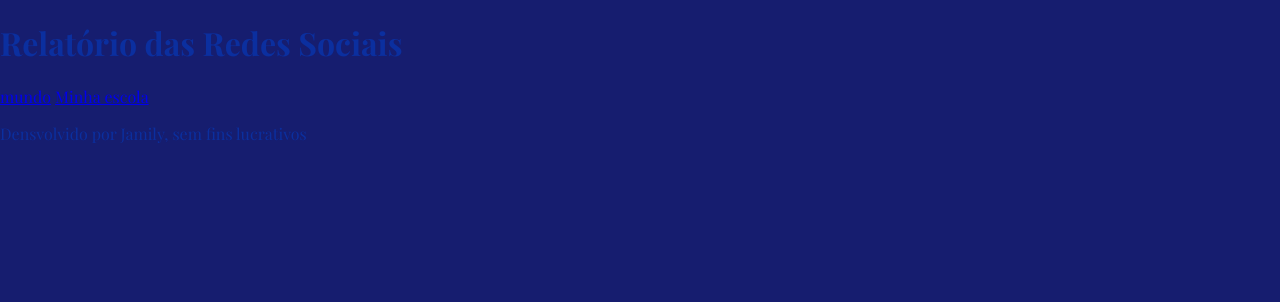
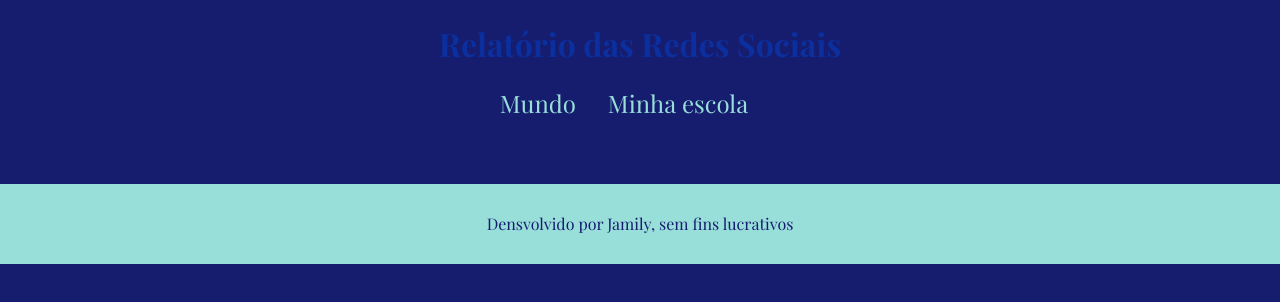
Before and after one commit to milylinda/projetoterceirotrimestre, a plain HTML site: page index.html in a window 1280 px wide. Drawn offline with nearby package versions, Linux system fonts and the light colour scheme; a web font is replaced by a local one.

Commit message:
Add files via upload

```diff
--- a/index.html
+++ b/index.html
@@ -7,13 +7,13 @@
     <link rel="stylesheet" href="style.css">
 </head>
 <body>
-    <head>
+    <header>
         <h1>Relatório das Redes Sociais</h1>
         <nav>
-            <a href="index.html">mundo</a>
+            <a href="index.html">Mundo</a>
             <a href="#">Minha escola</a>
         </nav>
-    </head>
+    </header>
     <main class="graficos-section">
         <section id="graficos-container" class="graficos-container">
              <!--crie os gráficos aqui-->
@@ -22,5 +22,6 @@
     <footer>
         <p>Densvolvido por Jamily, sem fins lucrativos </p>
     </footer>
+    <script type="module" src="informacoesGlobais.js"></script>
 </body>
 </html>
--- /dev/null
+++ b/informacoesGlobais.js
@@ -0,0 +1,5 @@
+const url = 'https://raw.githubusercontent.com/guilhermeonrails/api/main/dados-globais.json';
+
+async function visualizarInformacoesGlobais(){
+    const res = await fetch(url)
+}
--- a/style.css
+++ b/style.css
@@ -20,3 +20,35 @@ h1{
     color: var(--cor-primaria);
     font-weight: 700;
 }
+
+nav{
+    display: flex;
+    justify-content: center;
+    font-weight: 400;
+}
+nav a{
+   text-decoration: none;
+   color: var(--cor-secundaria);
+   margin: 0rem 2rem 1rem 0rem;
+   font-size: 1.5rem;
+}
+header{
+    background-color: var(--cor-de-fundo);
+    text-align: center;
+    padding: 1px;
+}
+nav a:hover{
+    text-decoration: underline;
+    transform: scale(0.90);
+    transition: transform 0.1s;
+}
+footer{
+    display: flex;
+    align-items: center;
+    justify-content: center;
+    background-color: var(--cor-secundaria);
+    color: var(--cor-de-fundo);
+    width: 100%;
+    height: 5rem;
+    margin-top: 3rem;
+}
```
